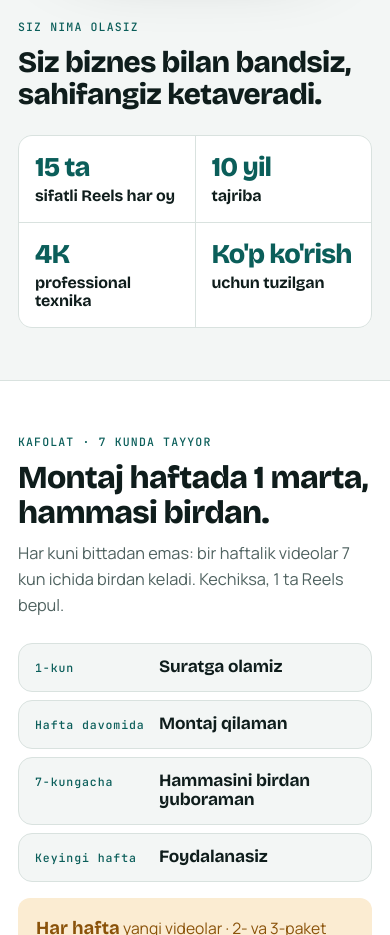
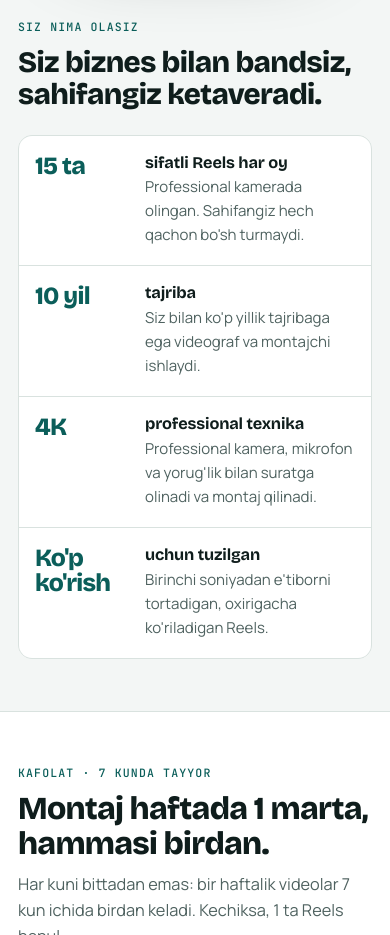
Before and after one commit to abduqayuum/abduqayuum.github.io, a plain HTML site: page index.html in a window 390 px wide. Shown: the part 920-1855 px from the top of the page. Drawn offline with nearby package versions, Linux system fonts and the light colour scheme.

Commit message:
Telefon: qiymat kartalari matni qaytarildi

```diff
--- a/index.html
+++ b/index.html
@@ -212,11 +212,11 @@ footer { padding-block: 26px 40px; color: var(--night-muted); font-size: 0.88rem
   .flow h3 { font-size: 1.08rem; }
   .flow p { display: none; }
   .final h2 { font-size: 2.1rem; }
-  .values { grid-template-columns: repeat(2, minmax(0, 1fr)); }
-  .value { padding: 18px 16px; gap: 6px; }
-  .value b { font-size: 1.7rem; }
-  .value h3 { font-size: 1rem; }
-  .value p { display: none; }
+  .values { grid-template-columns: 1fr; }
+  .value { grid-template-columns: 96px 1fr; column-gap: 14px; row-gap: 4px; padding: 18px 16px; }
+  .value b { font-size: 1.55rem; grid-row: span 2; }
+  .value h3 { font-size: 1.02rem; }
+  .value p { font-size: 0.94rem; }
   .flow { gap: 8px; }
   .mbar { transform: translateY(110%); transition: transform .25s ease; }
   .mbar.show { transform: none; }
```
